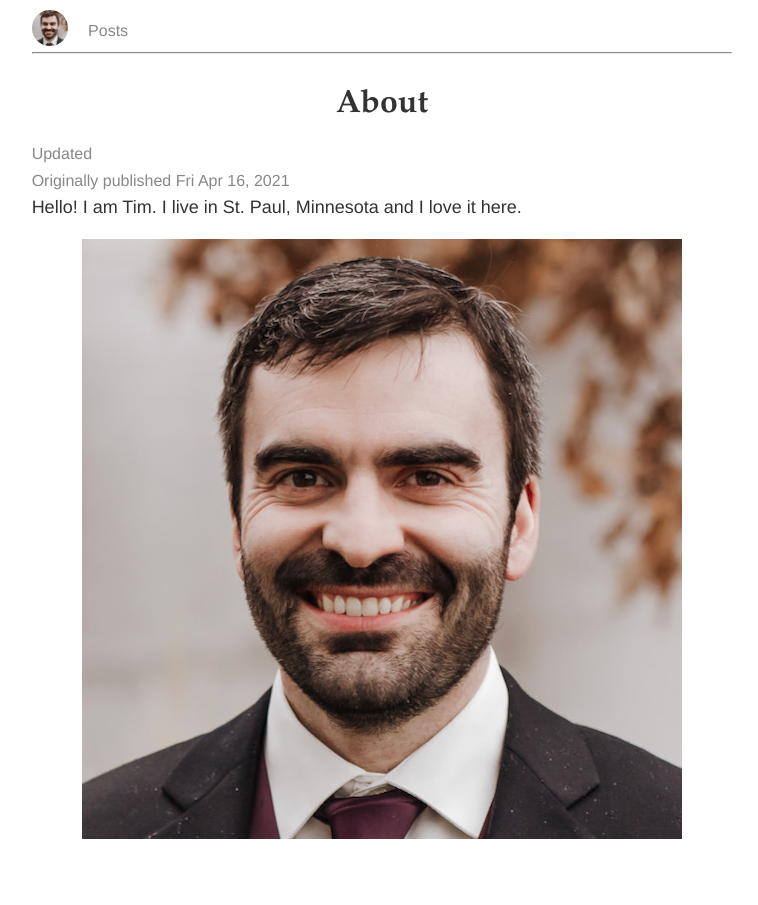
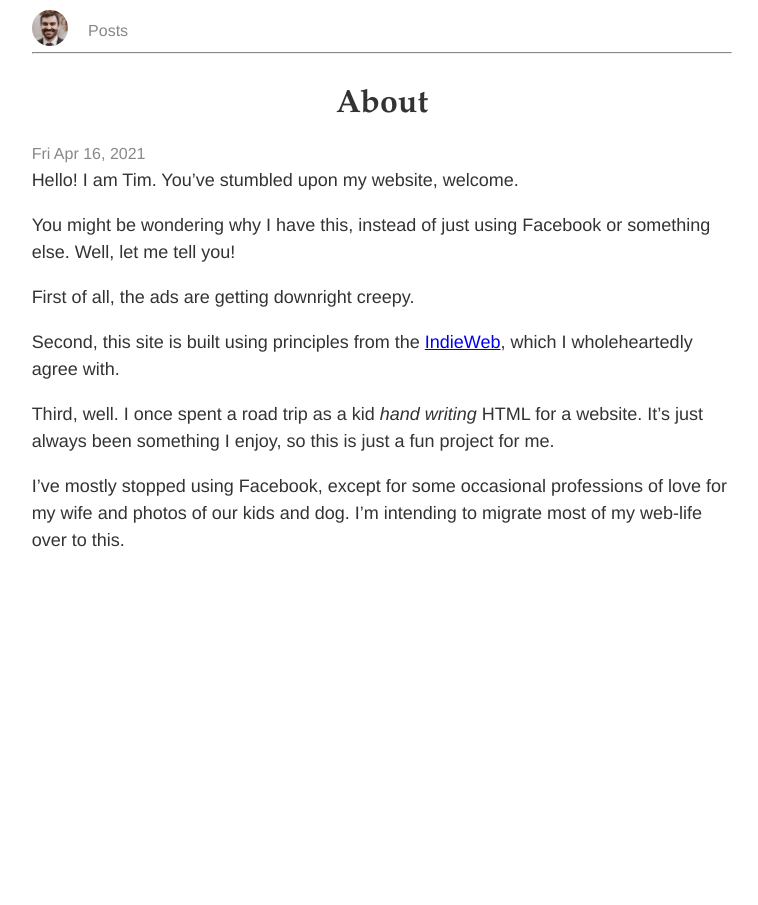
Before and after one commit to rockorager/rockorager.github.com, a Jekyll site: the page built from about.md, in a window 1280 px wide. Shown: the whole page, without its empty margins (258-1016 px from the left). Built offline with Jekyll 4.4.1, drawn with Linux system fonts in a browser that asks for light colours.

Commit message:
Update Page “about”

```diff
--- a/about.md
+++ b/about.md
@@ -2,8 +2,17 @@
 title: About
 layout: page
 date: 2021-04-16 14:15:41
+updated: ""
 ---
 
-Hello! I am Tim. I live in St. Paul, Minnesota and I love it here.
+Hello! I am Tim. You've stumbled upon my website, welcome.
 
-![Tim](/assets/img/tim.jpeg)
+You might be wondering why I have this, instead of just using Facebook or something else. Well, let me tell you!
+
+First of all, the ads are getting downright creepy.
+
+Second, this site is built using principles from the [IndieWeb](https://www.indieweb.org), which I wholeheartedly agree with.
+
+Third, well. I once spent a road trip as a kid *hand writing* HTML for a website. It's just always been something I enjoy, so this is just a fun project for me.
+
+I've mostly stopped using Facebook, except for some occasional professions of love for my wife and photos of our kids and dog. I'm intending to migrate most of my web-life over to this.
```
